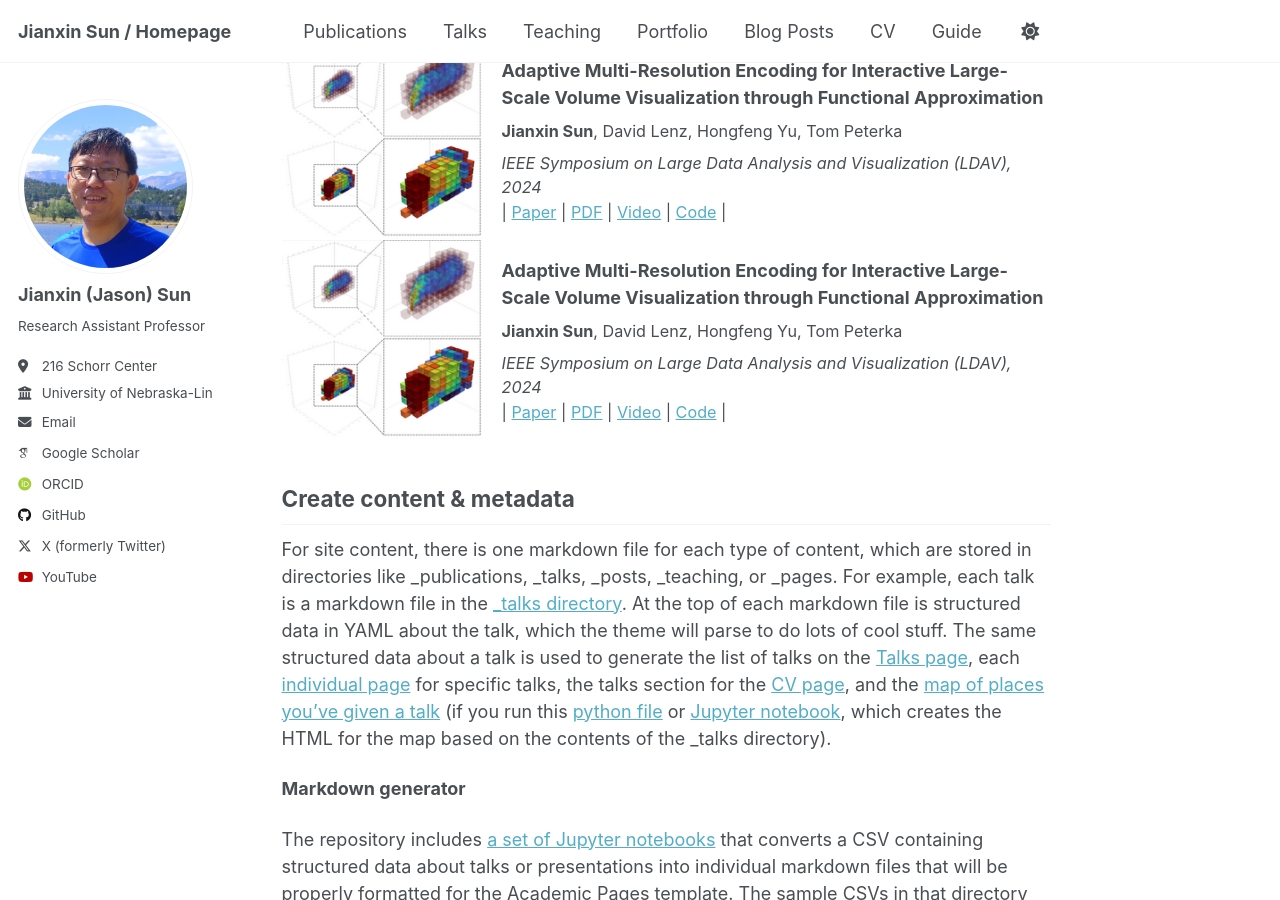
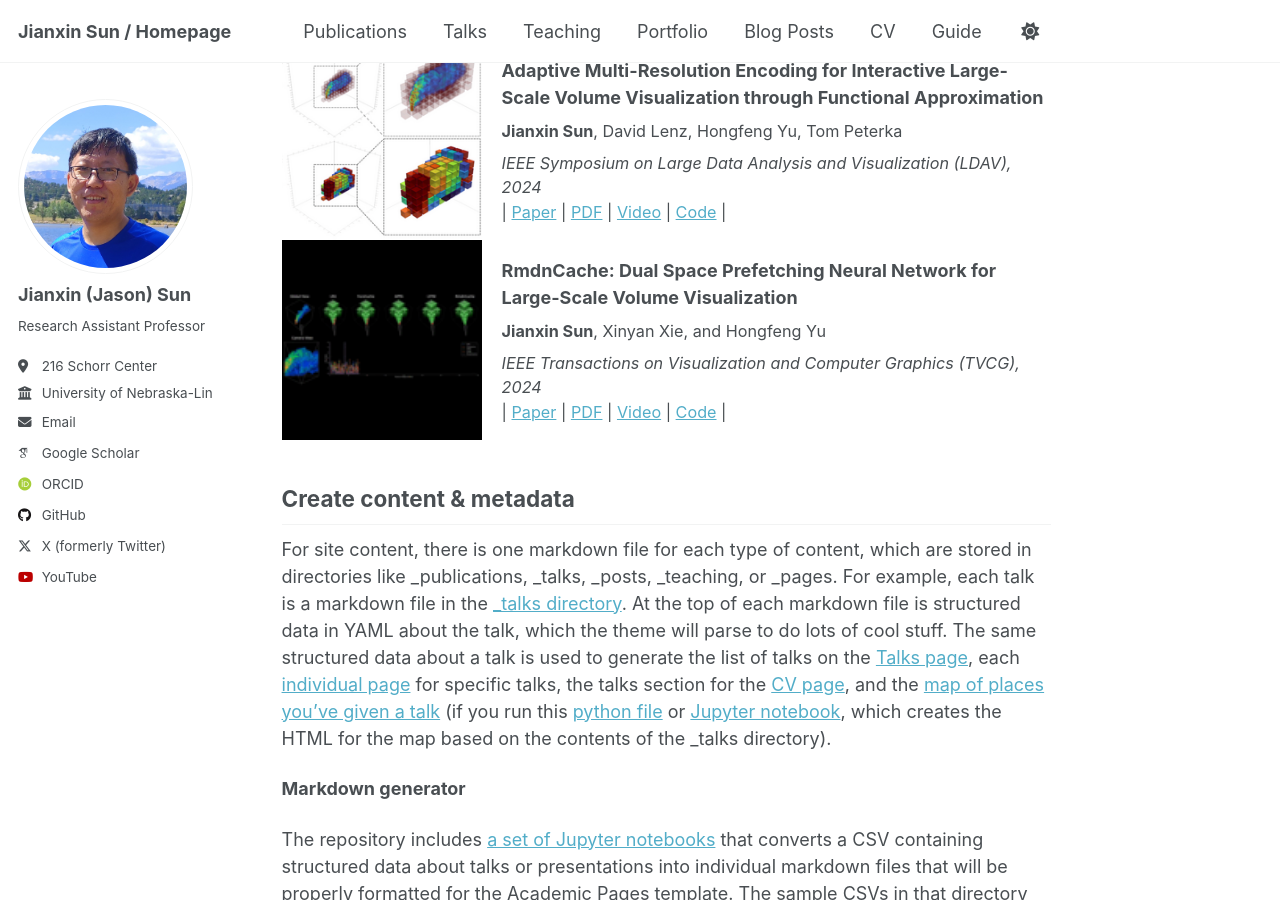
Before and after one commit to sunjianxin/sunjianxin.github.io, a Jekyll site: the page built from _pages/about.md, in a window 1280 px wide and 900 px high, scrolled down 799 px. Built offline with Jekyll 4.4.1, drawn with Linux system fonts in a browser that asks for light colours; some web fonts are replaced.

Commit message:
Update about.md

```diff
--- a/_pages/about.md
+++ b/_pages/about.md
@@ -32,22 +32,22 @@ Recent Selected Publications
     <p style="margin: 0; font-size: 0.9em;">
       | <a href="https://ieeexplore.ieee.org/abstract/document/10767627" target="_blank">Paper</a> |
       <a href="https://arxiv.org/pdf/2409.00184" target="_blank">PDF</a> |
-      <a href="LINK_TO_VIDEO" target="_blank">Video</a> |
+      <a href="" target="_blank">Video</a> |
       <a href="https://github.com/sunjianxin/Adaptive-FAM" target="_blank">Code</a> |
     </p>
   </div>
 </div>
 <div style="display: flex; align-items: center; gap: 20px;">
-  <img src="https://github.com/sunjianxin/sunjianxin.github.io/blob/master/assets/adaptive.png?raw=true" alt="Description" style="width: 200px; height: 200px; object-fit: cover;">
+  <img src="https://github.com/sunjianxin/sunjianxin.github.io/blob/master/assets/rmdnCache.gif?raw=true" alt="Description" style="width: 200px; height: 200px; object-fit: cover;">
   <div>
-    <p style="margin: 0 0 8px 0; font-weight: bold;">Adaptive Multi-Resolution Encoding for Interactive Large-Scale Volume Visualization through Functional Approximation</p>
-    <p style="margin: 0 0 8px 0; font-size: 0.9em;"><strong>Jianxin Sun</strong>, David Lenz, Hongfeng Yu, Tom Peterka</p>
-    <p style="margin: 0; font-style: italic; font-size: 0.9em;">IEEE Symposium on Large Data Analysis and Visualization (LDAV), 2024</p>
+    <p style="margin: 0 0 8px 0; font-weight: bold;">RmdnCache: Dual Space Prefetching Neural Network for Large-Scale Volume Visualization</p>
+    <p style="margin: 0 0 8px 0; font-size: 0.9em;"><strong>Jianxin Sun</strong>, Xinyan Xie, and Hongfeng Yu</p>
+    <p style="margin: 0; font-style: italic; font-size: 0.9em;">IEEE Transactions on Visualization and Computer Graphics (TVCG), 2024</p>
     <p style="margin: 0; font-size: 0.9em;">
-      | <a href="https://ieeexplore.ieee.org/abstract/document/10767627" target="_blank">Paper</a> |
-      <a href="https://arxiv.org/pdf/2409.00184" target="_blank">PDF</a> |
-      <a href="LINK_TO_VIDEO" target="_blank">Video</a> |
-      <a href="https://github.com/sunjianxin/Adaptive-FAM" target="_blank">Code</a> |
+      | <a href="https://ieeexplore.ieee.org/abstract/document/10549835" target="_blank">Paper</a> |
+      <a href="https://par.nsf.gov/servlets/purl/10539350" target="_blank">PDF</a> |
+      <a href="https://www.youtube.com/watch?v=2Q2OToGZ2nk" target="_blank">Video</a> |
+      <a href="" target="_blank">Code</a> |
     </p>
   </div>
 </div>
```
